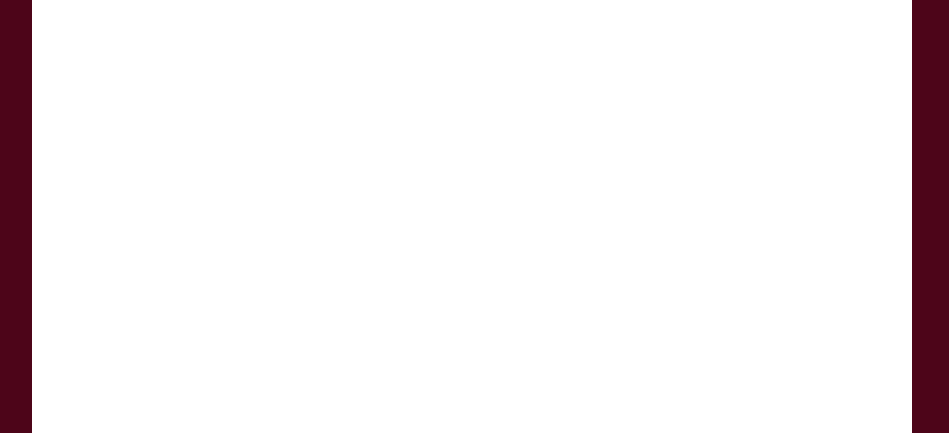
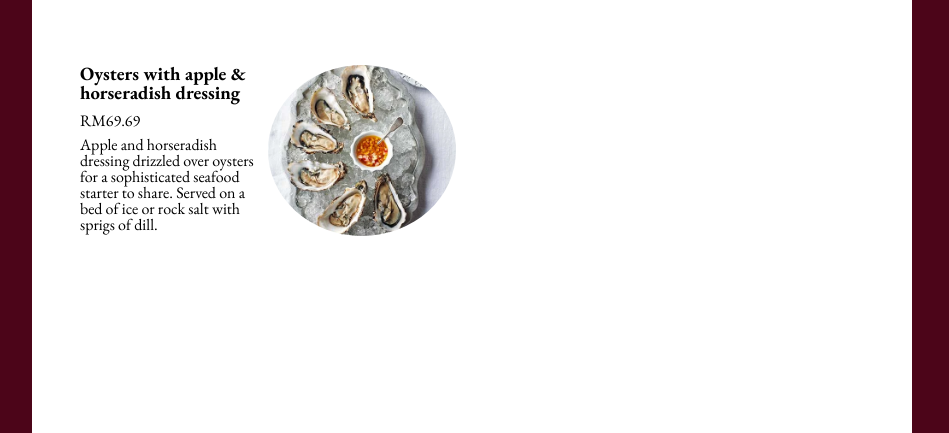
Before and after one commit to harithkhan/odin-restaurant-page, a website built with webpack: page src/template.html in a window 1280 px wide. Both pictures are taken after a click on the button "Menu". Shown: the part 367-800 px from the top of the page, without its empty margins (168-1117 px from the left). Built offline with nearby package versions, Linux system fonts and the light colour scheme; a web font is replaced by a local one.

Commit message:
feat: add food container one contents to menu

```diff
--- a/src/menu.js
+++ b/src/menu.js
@@ -1,8 +1,10 @@
 import menuDivederPath from "./img/menu/divider.png";
+import foodImgOnePath from "./img/menu/oyster.png";
 export function getMenuPage() {
     const contentDiv = document.getElementById("content");
     contentDiv.innerHTML = "";
 
+    //Menu Header
     const menuContainer = document.createElement("div");
     menuContainer.className = "menu-container";
     contentDiv.appendChild(menuContainer);
@@ -35,4 +37,48 @@ export function getMenuPage() {
     menuBottomDivider.src = menuDivederPath;
     menuBottomDivider.className = "menu-divider";
     menuHeader.appendChild(menuBottomDivider);
+
+    //Menu food containers
+    const foodContainerOne = document.createElement("div");
+    const foodContainerTwo = document.createElement("div");
+    const foodContainerThree = document.createElement("div");
+    const foodContainerFour = document.createElement("div");
+    const foodContainerFive = document.createElement("div");
+    const foodContainerSix = document.createElement("div");
+
+    foodContainerOne.className = "food-container";
+    foodContainerTwo.className = "food-container";
+    foodContainerThree.className = "food-container";
+    foodContainerFour.className = "food-container";
+    foodContainerFive.className = "food-container";
+    foodContainerSix.className = "food-container";
+
+    menuContainer.appendChild(foodContainerOne);
+    menuContainer.appendChild(foodContainerTwo);
+    menuContainer.appendChild(foodContainerThree);
+    menuContainer.appendChild(foodContainerFour);
+    menuContainer.appendChild(foodContainerFive);
+    menuContainer.appendChild(foodContainerSix);
+
+    //Menu Container One
+    const foodHeaderOne = document.createElement("h3");
+    foodHeaderOne.className = "food-header";
+    foodHeaderOne.textContent = "Oysters with apple & horseradish dressing";
+
+    const foodPriceOne = document.createElement("p");
+    foodPriceOne.className = "food-price";
+    foodPriceOne.textContent = "RM69.69";
+
+    const foodTextOne = document.createElement("p");
+    foodTextOne.className = "food-text";
+    foodTextOne.textContent = "Apple and horseradish dressing drizzled over oysters for a sophisticated seafood starter to share. Served on a bed of ice or rock salt with sprigs of dill."
+
+    const foodImgOne = document.createElement("img");
+    foodImgOne.src = foodImgOnePath;
+    foodImgOne.className = "food-img";
+
+    foodContainerOne.appendChild(foodHeaderOne);
+    foodContainerOne.appendChild(foodPriceOne);
+    foodContainerOne.appendChild(foodTextOne);
+    foodContainerOne.appendChild(foodImgOne);
 };
--- a/src/style.css
+++ b/src/style.css
@@ -289,7 +289,6 @@ nav {
   padding: 2rem;
   display: grid;
   grid-template: repeat(5, 1fr) / 1fr 1fr;
-  gap: 1rem;
 }
 
 .menu-header {
@@ -311,6 +310,34 @@ nav {
   padding: 0;
   line-height: 1;
   font-weight: 500;
+}
+
+.food-container {
+  display: grid;
+  grid-template: 3rem 1.5rem 7rem / 1fr 1fr;
+  padding: 1rem;
+}
+
+.food-header {
+  line-height: 1;
+  grid-area: 1 / 1 / 2 / 2;
+}
+
+.food-price {
+  line-height: 1;
+  grid-area: 2 / 1 / 3 / 2;
+}
+
+.food-text {
+  line-height: 1;
+  grid-area: 3 / 1 / 4 / 2;
+}
+
+.food-img {
+  width: 100%;
+  height: auto;
+  grid-area: 1 / 2 / -1 / -1;
+  border-radius: 50%;
 }
 
 /* Footer Styling */
```
